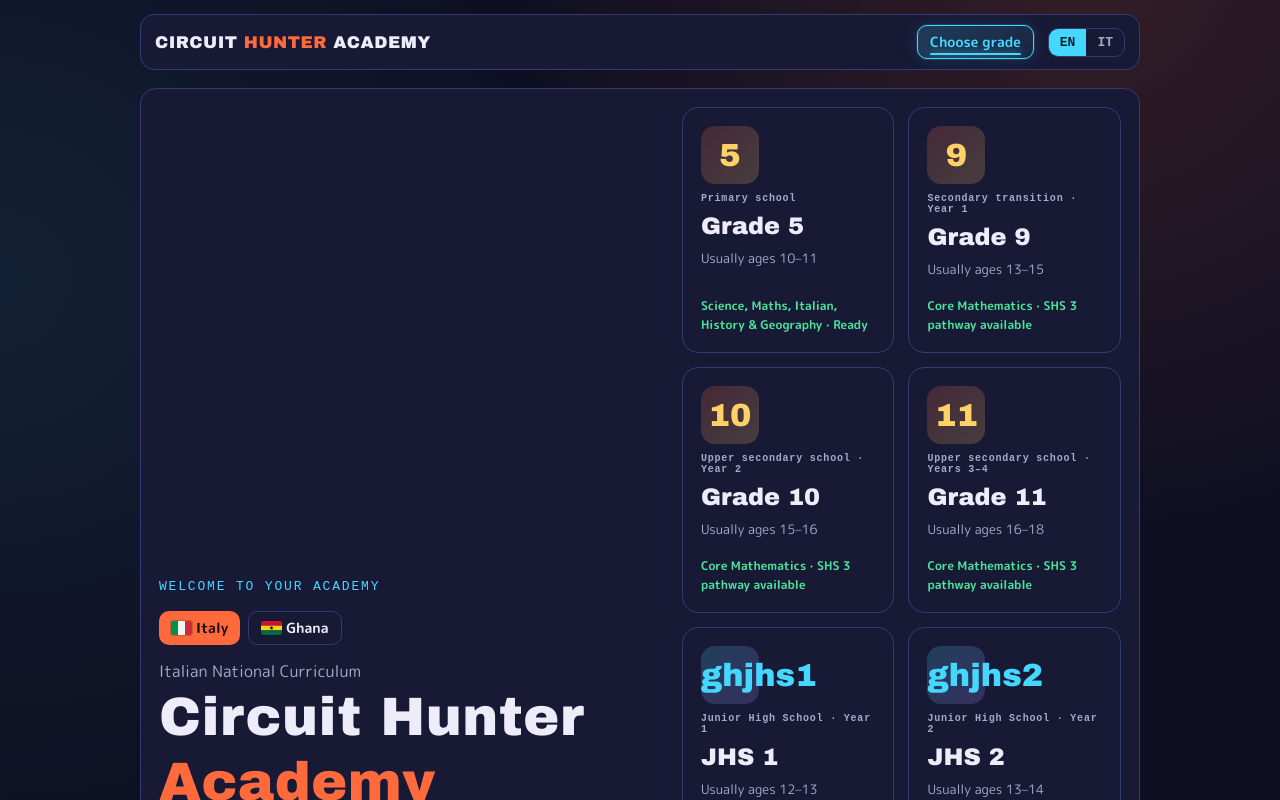
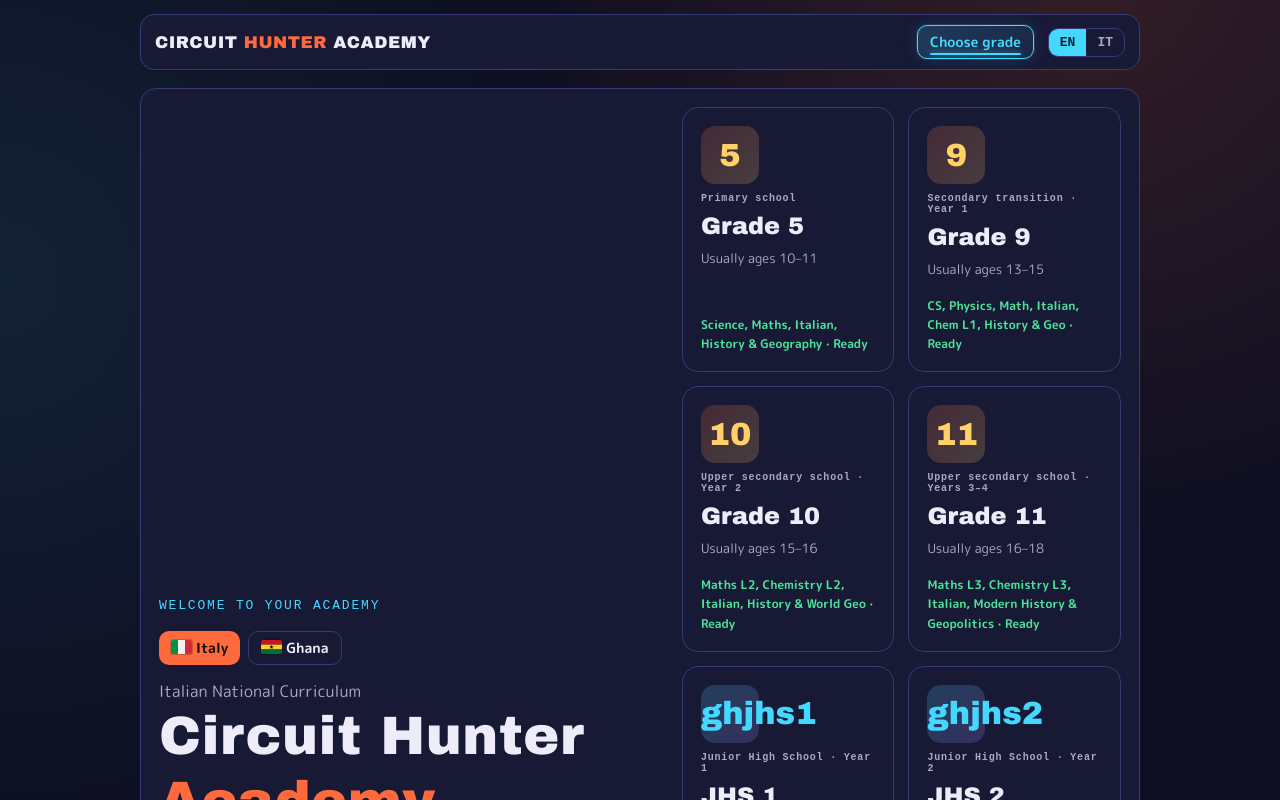
Before and after one commit to eriakort/circuit-hunter-academy, a React (Vite) app: page / in a window 1280 px wide. Shown: the top 800 px of the page. Built offline with nearby package versions, Linux system fonts and the light colour scheme; a web font is replaced by a local one.

Commit message:
Preserve Italian grade picker status labels

```diff
--- a/src/components/GradePicker.tsx
+++ b/src/components/GradePicker.tsx
@@ -60,11 +60,11 @@ export const GradePicker: React.FC = () => {
             grade.id === 'grade5'
               ? ['Science, Maths, Italian, History & Geography · Ready', 'Scienze, Matematica, Italiano, Storia e Geografia · Pronte']
               : ready
-                ? grade.id === 'ghshs1'
-                  ? ['Core Mathematics · SHS 1 pilot available', 'Matematica di base · percorso SHS 1 disponibile']
-                  : grade.id === 'ghshs2'
-                    ? ['Core Mathematics · SHS 2 pathway available', 'Matematica di base · percorso SHS 2 disponibile']
-                    : ['Core Mathematics · SHS 3 pathway available', 'Matematica di base · percorso SHS 3 disponibile']
+                ? grade.id === 'grade9'
+                  ? ['CS, Physics, Math, Italian, Chem L1, History & Geo · Ready', 'Informatica, Fisica, Matematica, Italiano, Chimica L1, Storia e Geo · Pronte']
+                  : grade.id === 'grade10'
+                    ? ['Maths L2, Chemistry L2, Italian, History & World Geo · Ready', 'Matematica L2, Chimica L2, Italiano, Storia e Geografia · Pronte']
+                    : ['Maths L3, Chemistry L3, Italian, Modern History & Geopolitics · Ready', 'Matematica L3, Chimica L3, Italiano, Storia Moderna e Geopolitica · Pronte']
                 : ['Curriculum setup next', 'Programma in preparazione'];
 
           return (
```
